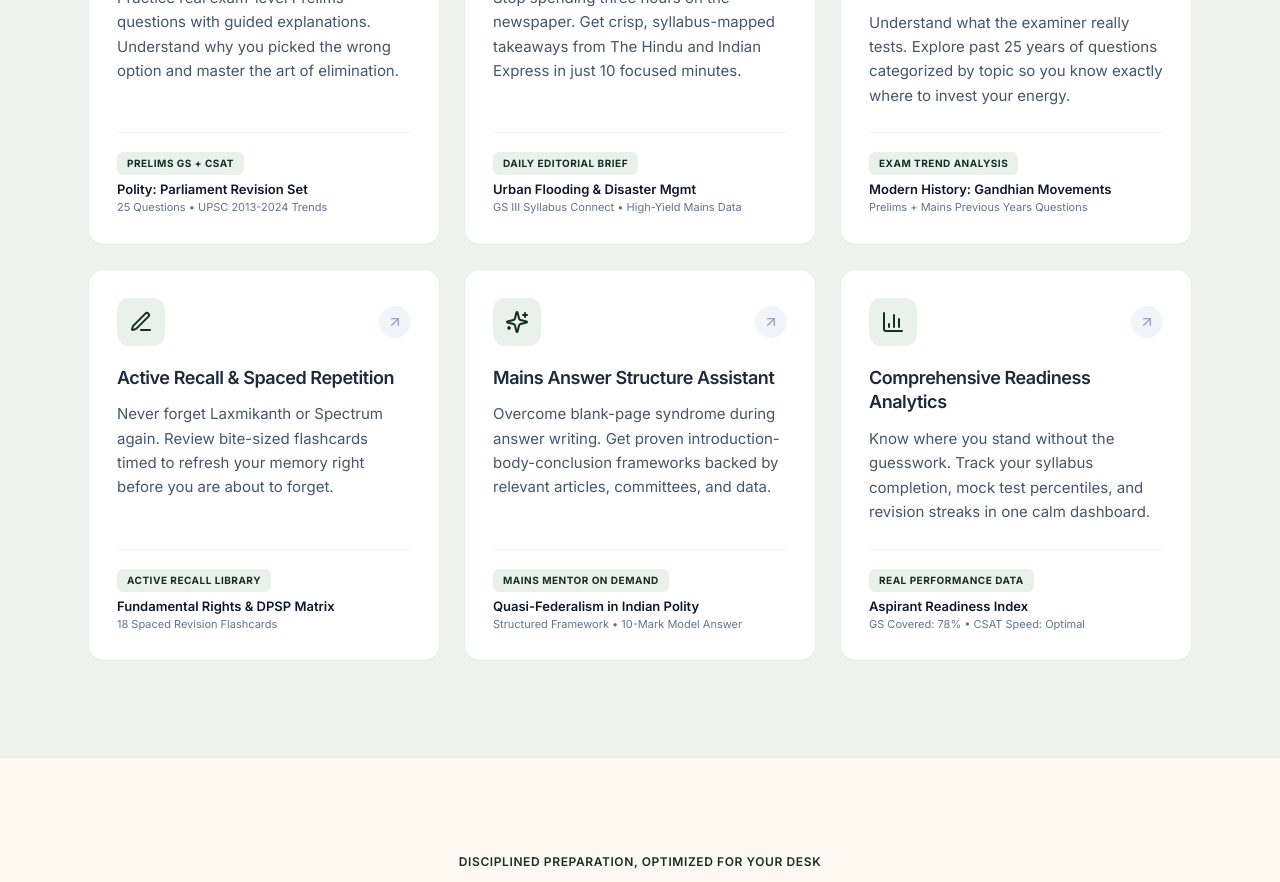
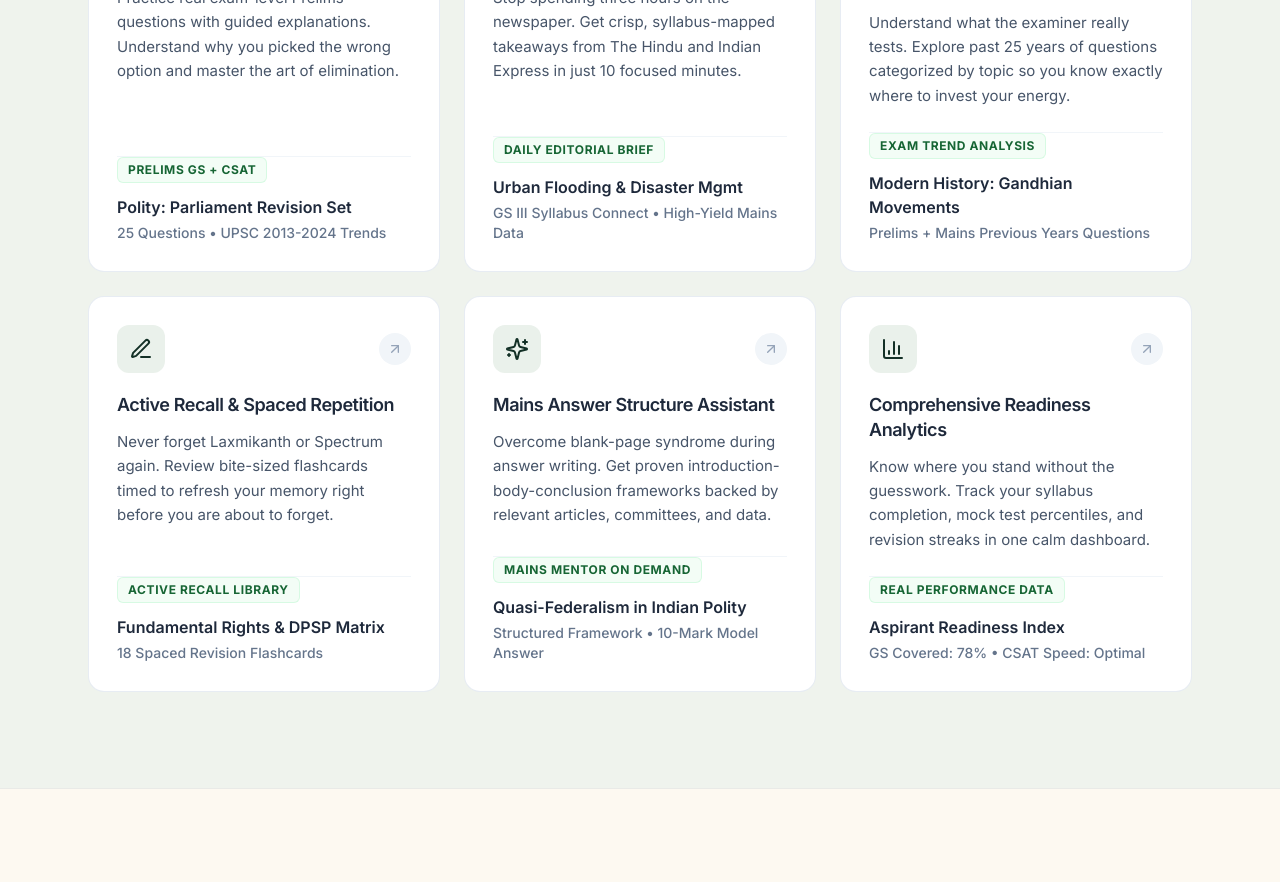
Before and after one commit to Farhaan-Coder/UPSC_WEBPAGE_UPDATED, a React (Vite) app: page / in a window 1280 px wide. Shown: the part 1520-2402 px from the top of the page. Built offline with nearby package versions, Linux system fonts and the light colour scheme; a web font is replaced by a local one.

Commit message:
feat: polish feature cards bottom meta-information with premium pill badge, sans-serif title, and structured vertical rhythm

```diff
--- a/src/components/FeaturesGrid.jsx
+++ b/src/components/FeaturesGrid.jsx
@@ -116,16 +116,16 @@ export default function FeaturesGrid() {
                 </div>
 
                 {/* Card Footer with Meta */}
-                <div className="pt-4 border-t border-slate-100 mt-auto">
-                  <span className="text-[10px] font-bold text-[#133026] tracking-wider uppercase bg-[#EAF1EB] px-2.5 py-1 rounded-md inline-block mb-1.5">
+                <div className="pt-4.5 border-t border-slate-100 mt-auto flex flex-col items-start">
+                  <span className="inline-flex items-center px-2.5 py-1 rounded-md bg-green-50/80 border border-green-200/50 text-[10px] sm:text-xs font-bold uppercase tracking-wider text-green-800">
                     {card.tag}
                   </span>
-                  <div className="text-xs sm:text-[13px] font-semibold text-slate-900">
+                  <h4 className="font-sans font-semibold text-sm sm:text-base text-slate-800 leading-tight mt-3">
                     {card.subTitle}
-                  </div>
-                  <div className="text-[11px] text-slate-500 font-normal mt-0.5">
+                  </h4>
+                  <p className="text-xs sm:text-sm text-slate-500 mt-1 font-medium">
                     {card.subMeta}
-                  </div>
+                  </p>
                 </div>
               </div>
             );
```
